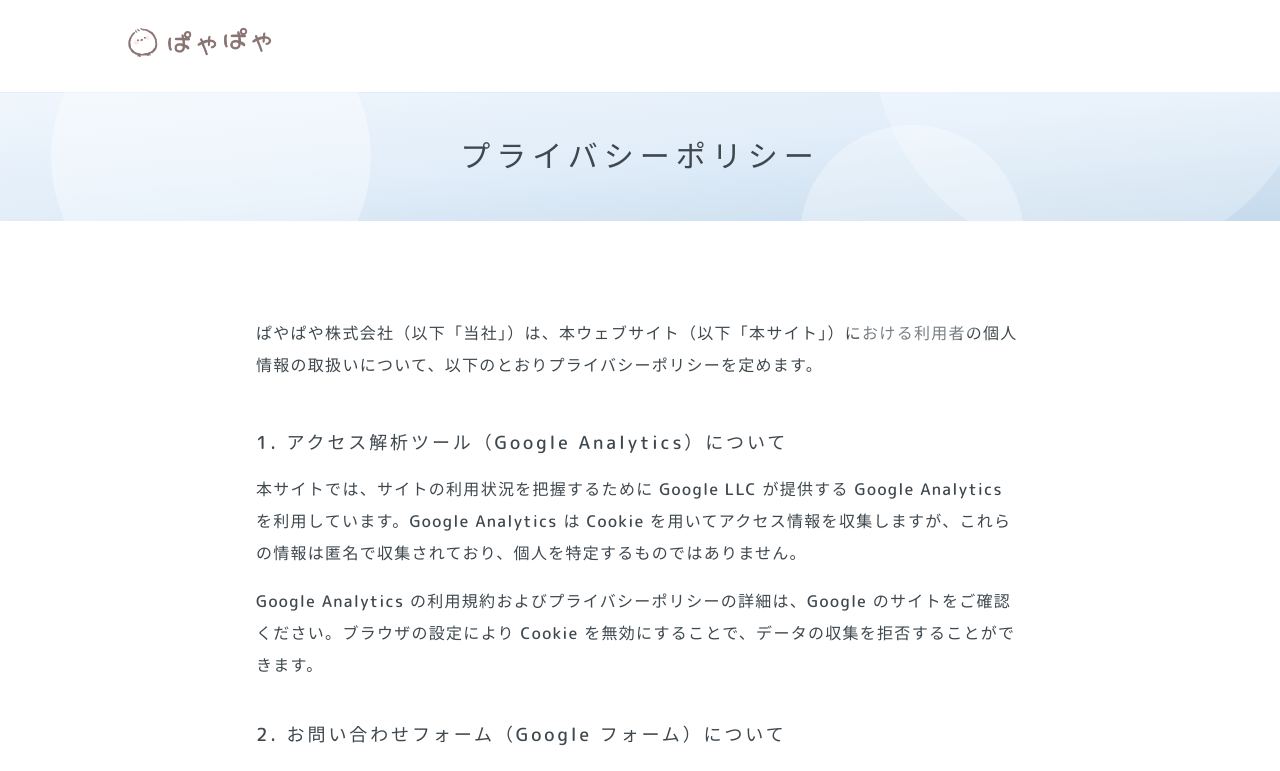
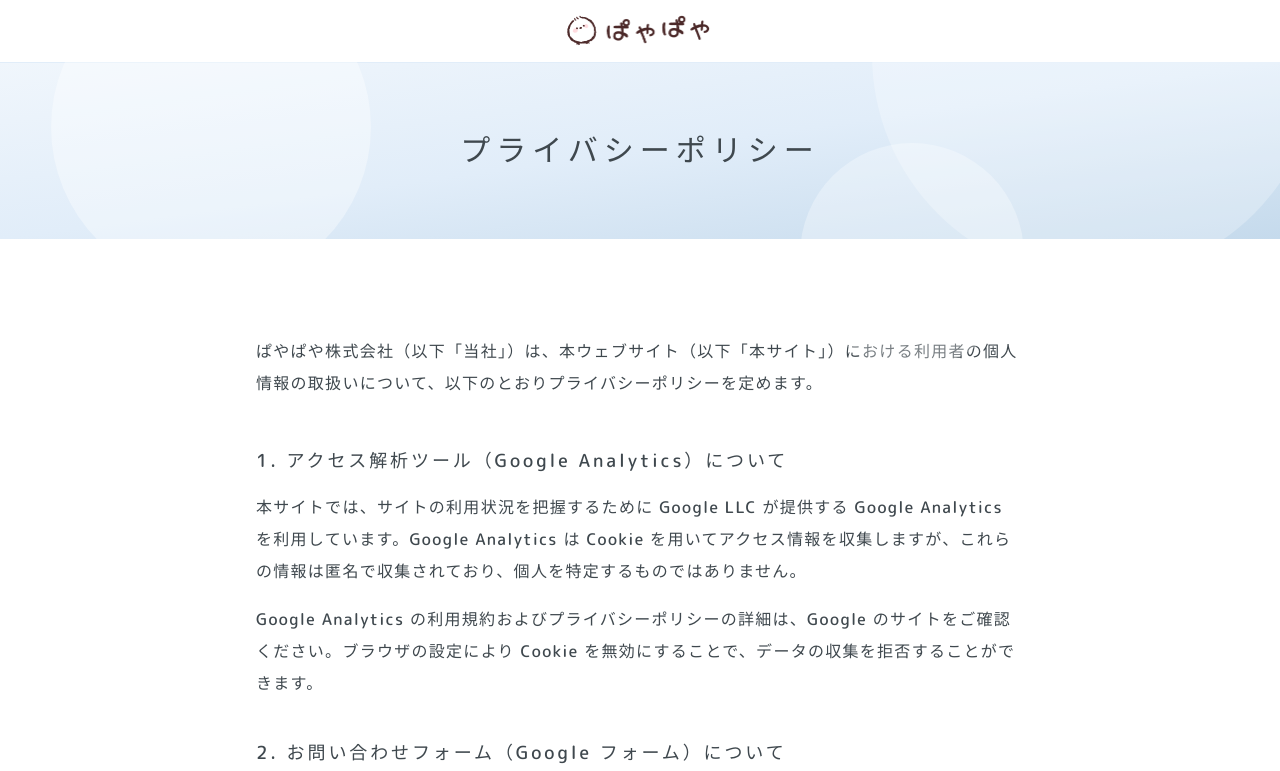
Before and after one commit to payapaya-tech/payapaya-tech.github.io, a Next.js app: page /privacy in a window 1280 px wide. Shown: the top 771 px of the page. Built offline with nearby package versions, Linux system fonts and the light colour scheme; a web font is replaced by a local one.

Commit message:
サブページヘッダーのロゴを中央配置・余白調整、見出しセクションの高さを拡張

```diff
--- a/components/subpage-layout.tsx
+++ b/components/subpage-layout.tsx
@@ -21,8 +21,8 @@ export function SubpageLayout({
 }) {
   return (
     <>
-      <header className="border-b border-[#E1EDF9] bg-white px-6 py-6">
-        <div className="mx-auto max-w-5xl">
+      <header className="border-b border-[#E1EDF9] bg-white px-6 py-3">
+        <div className="mx-auto flex max-w-5xl justify-center">
           <Link
             href="/"
             className="inline-flex items-center transition hover:opacity-70"
@@ -38,7 +38,7 @@ export function SubpageLayout({
           </Link>
         </div>
       </header>
-      <section className="relative flex h-32 items-center justify-center overflow-x-clip bg-gradient-to-br from-[#F0F6FC] via-[#E1EDF9] to-[#C5DAEC] px-6 text-[#3F484E]">
+      <section className="relative flex h-40 items-center justify-center overflow-x-clip bg-gradient-to-br from-[#F0F6FC] via-[#E1EDF9] to-[#C5DAEC] px-6 text-[#3F484E] sm:h-44">
         <span
           className="pointer-events-none absolute -top-24 left-[4%] block h-80 w-80 rounded-full bg-white/35"
           aria-hidden
```
